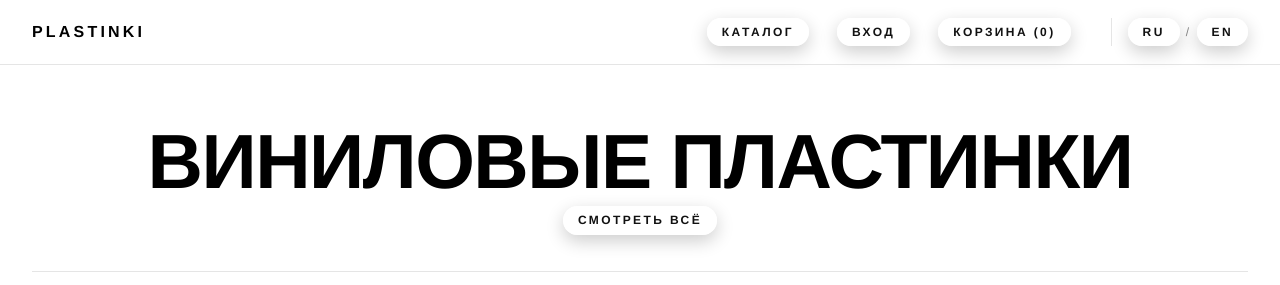
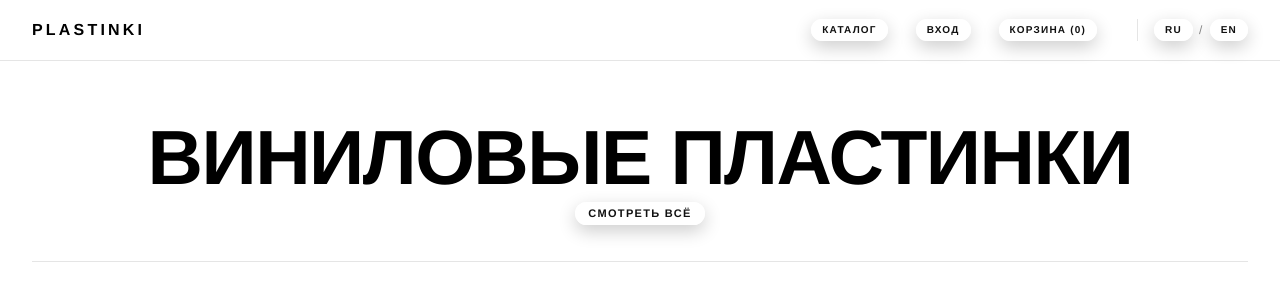
Before and after one commit to kenloluzi/plastinki-front, a React (Vite) app: page / in a window 1280 px wide. Shown: the top 285 px of the page. Built offline with nearby package versions, Linux system fonts and the light colour scheme; no server answers.

Commit message:
Make all buttons compact (narrower)

```diff
--- a/src/styles/global.css
+++ b/src/styles/global.css
@@ -1143,3 +1143,54 @@ button:hover,
 .btn-danger:hover {
   box-shadow: 0 8px 20px rgba(0, 0, 0, 0.45) !important;
 }
+/* ===== КОМПАКТНЫЕ КНОПКИ ДЛЯ ВСЕГО САЙТА ===== */
+/* Уменьшаем отступы и шрифт для всех кнопок */
+button,
+.btn,
+.filters__reset,
+.admin__tabs button,
+.hero__cta,
+.link-button,
+.cart-item__controls button,
+.order-card__head button,
+.admin__table td button,
+.nav a,
+.nav button,
+.cart-link,
+.modal-buttons button,
+a.btn,
+.auth-form button,
+.checkout__form button,
+button[type="submit"],
+button[type="button"] {
+  padding: 4px 12px !important;
+  font-size: 11px !important;
+  letter-spacing: 0.12em !important;
+  border-radius: 30px !important;
+}
+
+/* Особо компактные кнопки в шапке и мелких элементах */
+.nav a,
+.nav button,
+.cart-link {
+  padding: 4px 10px !important;
+  font-size: 10px !important;
+}
+
+/* Кнопки в админской таблице (Edit / Delete) */
+.admin__table td button {
+  padding: 3px 8px !important;
+  font-size: 10px !important;
+  margin: 0 3px !important;
+}
+
+/* Кнопки в модалке */
+.modal-buttons button {
+  padding: 5px 14px !important;
+  font-size: 11px !important;
+}
+
+/* Кнопка корзины (ссылка) если отличается */
+.cart-link {
+  padding: 4px 10px !important;
+}
```
